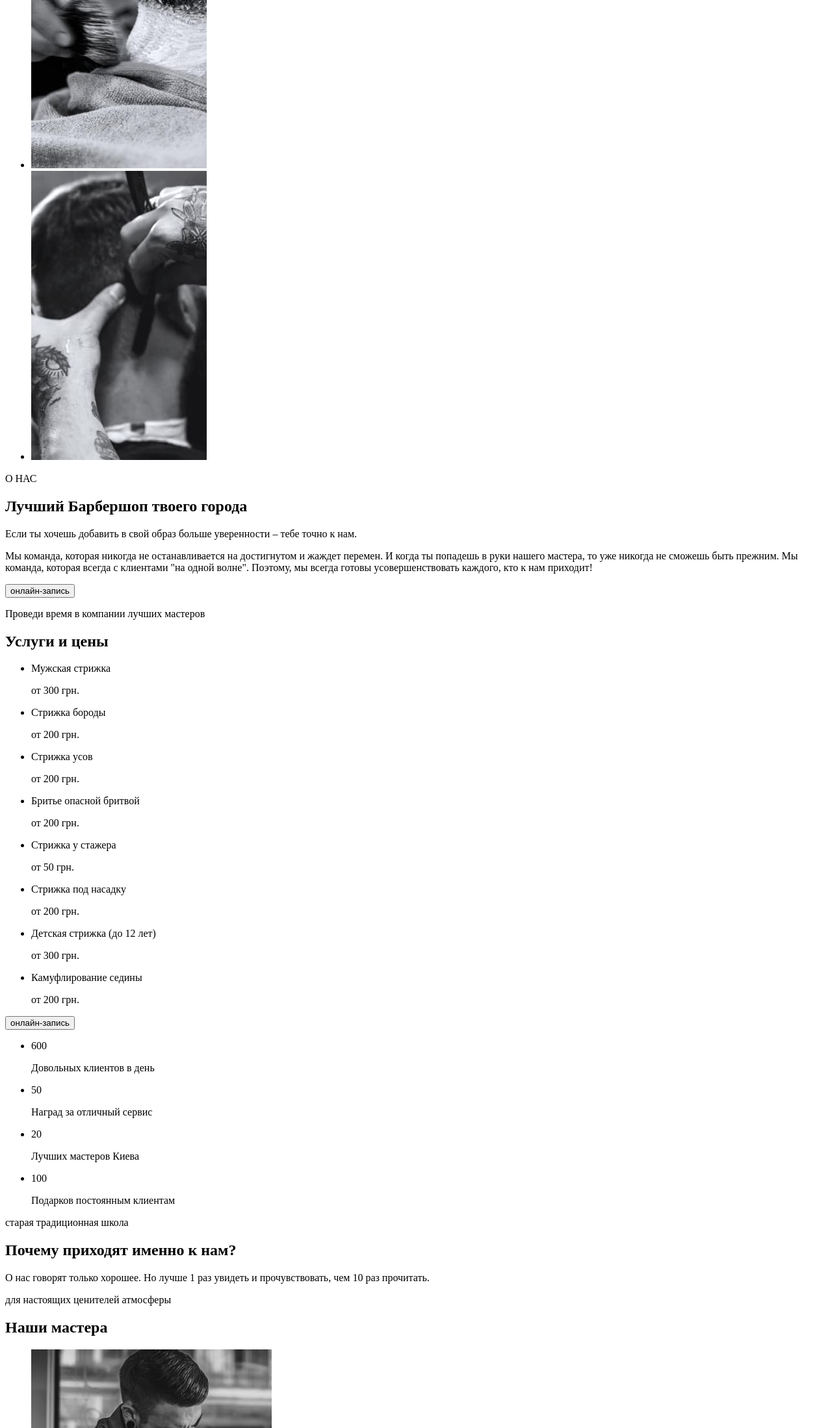
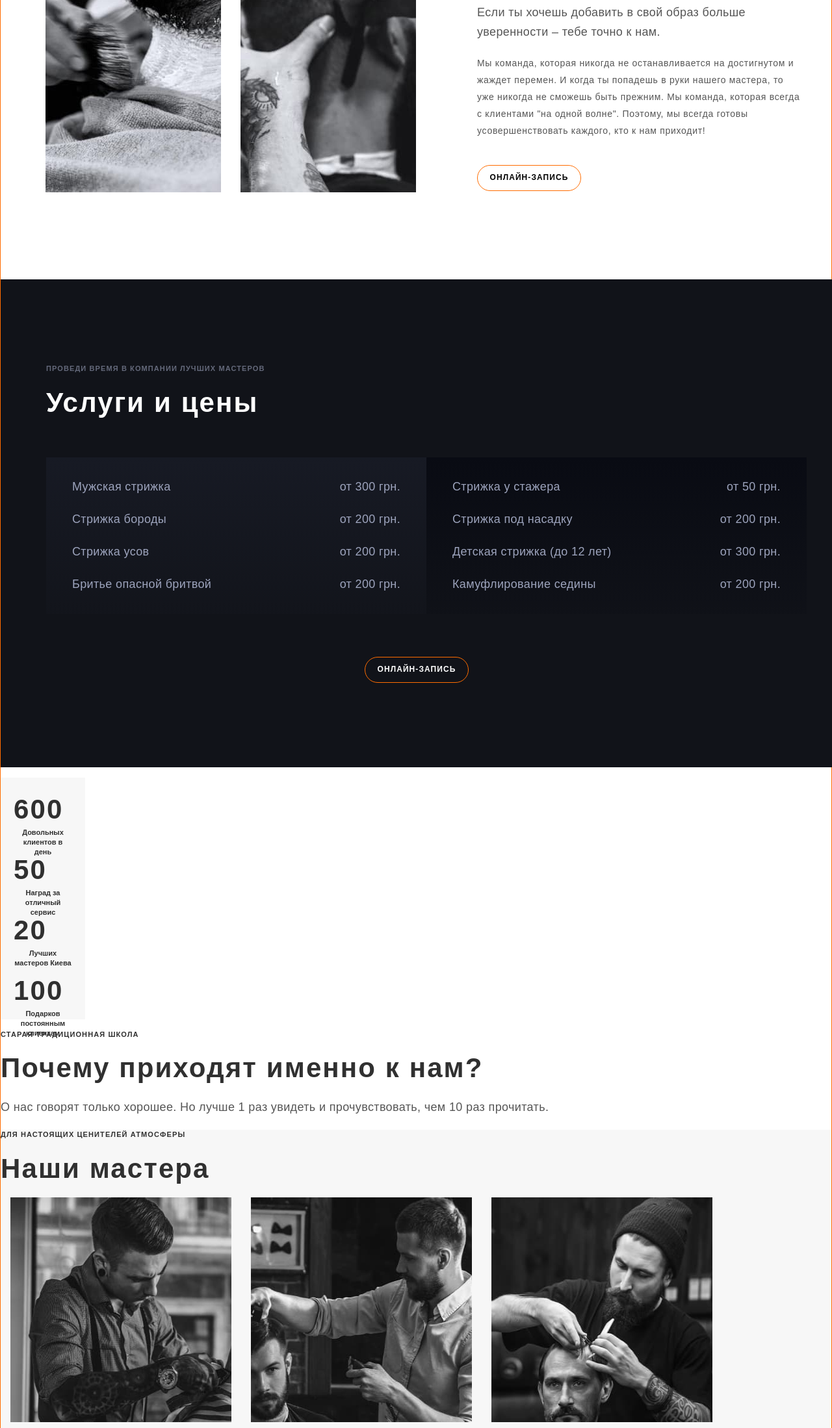
Before and after one commit to uliasuprun/goit-barbershop-01, a plain HTML site: page index.html in a window 1280 px wide. Shown: the part 602-2800 px from the top of the page at 65% size. Drawn offline with nearby package versions, Linux system fonts and the light colour scheme.

Commit message:
Added stylization of blocks "About us" and "Services and prices"

```diff
--- /dev/null
+++ b/css/styles.css
@@ -0,0 +1,319 @@
+:root {
+    --main-text-color: #303030;
+    --secondary-text-color: #555555;
+    --main-light-color: #ffffff;
+    --secondary-light-color: #9da4bd;
+    --accent-ccolor: #ff6c00;
+    --box-background-color: #f7f7f7;
+}
+body {
+    font-family: OpenSans, sans-serif;
+    font-style: normal;
+    color: var(--main-text-color);
+    background-color: var(--main-light-color);
+    position: relative;
+    width: 1280px;
+    margin: 0 auto;
+    border: 1px solid var(--accent-ccolor);
+}
+h1,
+h2,
+h3,
+h4,
+h5,
+h6,
+p {
+  margin: 0;
+}
+.link {
+    text-decoration: none;
+}
+.ul-style {
+    list-style: none;
+    padding-left: 0;
+}
+.section-menu {
+    background-color: var(--main-text-color);
+    display: flex;
+}
+.nav-menu {
+    padding: 50px 20px 0 20px;
+    font-style: normal;
+    font-weight: 600;
+    font-size: 12px;
+    line-height: 1.33;
+    letter-spacing: 0.1em;
+    color: var(--main-light-color);
+}
+.nav-menu:hover,
+.nav-menu:focus {
+    color: var(--accent-ccolor);
+}
+.nav-link {
+    font-weight: 600;
+    font-size: 12px;
+    line-height: 1.33;
+    letter-spacing: 0.1em;
+    color: var(--main-light-color);
+    background-color: var(--main-text-color);
+}
+.tel-header {
+
+    font-weight: 600;
+    font-size: 12px;
+    line-height: 1.33;
+    letter-spacing: 0.1em;
+    text-transform: uppercase;
+    color: var(--main-light-color);
+}
+.tel-header:hover,
+.tel-header:focus {
+    color: var(--accent-ccolor);
+}
+
+
+/*-------*/
+.subtitle {
+    margin-bottom: 20px;
+    font-weight: 600;
+    font-size: 11px;
+    line-height: 1.36;
+    letter-spacing: 0.1em;
+    text-transform: uppercase;
+}
+.section-title {
+    margin-bottom: 20px;
+    font-weight: bold;
+    font-size: 42px;
+    line-height: 1.17;
+    letter-spacing: 0.05em;
+}
+.description-middle {
+    margin-bottom: 20px;
+    font-size: 18px;
+    line-height: 1.67;
+    letter-spacing: 0.02em;
+    color: var(--secondary-text-color);
+}
+.description-light {
+    width: 500px;
+    margin-bottom: 40px;
+    font-size: 14px;
+    line-height: 1.86;
+    letter-spacing: 0.05em;
+    color: #555555;
+}
+
+.section-prices {
+    width: 1280px;
+    background: #111319;
+    text-align: center;
+}
+.secondary-subtitle {
+    margin-bottom: 20px;
+    font-weight: 600;
+    font-size: 11px;
+    line-height: 1.36;
+    letter-spacing: 0.1em;
+    text-transform: uppercase;
+    color: rgba(157, 164, 189, 0.6);
+}
+.secondary-title {
+    font-weight: bold;
+    font-size: 42px;
+    line-height: 1.17;
+    letter-spacing: 0.05em;
+    color: var(--main-light-color);
+}
+.secondary-description {
+    font-size: 18px;
+line-height: 1.67;
+letter-spacing: 0.02em;
+color: var(--secondary-light-color);
+}
+.dark-btn {
+    font-weight: 600;
+    font-size: 12px;
+    line-height: 1.33;
+    letter-spacing: 0.09em;
+    text-transform: uppercase;
+    color: var(--main-light-color);
+    border: 1px solid var(--accent-ccolor);
+    width: 160px;
+    height: 40px;
+    box-sizing: border-box;
+    border-radius: 25px;
+    background-color: transparent;
+}
+.dark-btn:hover,
+.dark-btn:focus {
+    background-color: var(--accent-ccolor);
+}
+
+
+
+
+
+
+
+
+
+
+.container {
+    width: 1170px;
+    padding: 130px 15px;
+    margin: 0 auto;
+}
+.indent {
+    display: block;
+}
+/* СЕКЦИЯ О НАС
+Лучший Барбершоп твоего города */
+
+.about-img {
+    display: flex;
+    margin-top: 0;
+    margin-bottom: 0;
+}
+.about-img .item:not(last-child) {
+    margin-right: 30px;
+}
+.about-container {
+    display: flex;
+}
+.about-text {
+    margin-left: 64px;
+}
+.light-btn {
+    font-weight: 600;
+    font-size: 12px;
+    line-height: 1.33;
+    letter-spacing: 0.09em;
+    text-transform: uppercase;
+    border: 1px solid var(--accent-ccolor);
+    width: 160px;
+    height: 40px;
+    box-sizing: border-box;
+    border-radius: 25px;
+    background-color: transparent;
+}
+.light-btn:hover,
+.light-btn:focus {
+    color: var(--main-light-color);
+    background-color: var(--accent-ccolor);
+}
+
+/* Услуги и цены
+Проведи время в компании
+лучших мастеров */
+
+.prices-container {
+    display: flex;
+}
+.secondary-subtitle-prc {
+    text-align: start;
+}
+.secondary-title-prc {
+    margin-bottom: 44px;
+    text-align: start;
+}
+.price-list-first .ul-style {
+    width: 585px;
+    background: linear-gradient(180deg, #171A24 0%, rgba(23, 26, 36, 0.2) 100%);
+}
+.price-list-second .ul-style{
+    width: 585px;
+    background: linear-gradient(180deg, #090B13 0%, rgba(9, 11, 19, 0.2) 100%);
+}
+.ul-style .item-prc {
+    display: flex;
+    justify-content: space-between;
+}
+.item-prc {
+    padding-left: 40px;
+    padding-right: 40px;
+}
+.item-prc:first-child {
+    padding-top: 30px;
+}
+.item-prc:nth-child(-n + 3) {
+    margin-bottom: 20px;;
+  }
+.item-prc:last-child {
+    padding-bottom: 30px;
+}
+.btn-prc {
+    margin-top: 50px;
+}
+
+
+
+
+
+/*СЕКЦИЯ НАШИ ОСОБЕННОСТИ
+Почему приходят именно к нам?*/
+.features-box {
+    width: 130px;
+    height: 93px;
+    padding: 20px;
+    background: var(--box-background-color);
+}
+.features-qty {
+    font-weight: bold;
+    font-size: 42px;
+    line-height: 1.36;
+    text-align: center;
+    letter-spacing: 0.05em;
+}
+.features-item {
+    font-weight: 600;
+    font-size: 11px;
+    line-height: 1.36;
+    text-align: center;
+}
+/*СЕКЦИЯ НАШИ МАСТЕРА*/
+.section-masters {
+    background-color: var(--box-background-color);
+}
+.master-items {
+    display: flex;
+}
+.master-title {
+    font-size: 18px;
+    line-height: 1.39;
+    text-align: center;
+    letter-spacing: 0.02em;
+}
+.master-description {
+    font-size: 14px;
+    line-height: 1.36;
+    text-align: center;
+    letter-spacing: 0.02em;
+    color: var(--accent-ccolor);
+}
+
+/*PORTFOLIO SECTION*/
+.display-title {
+    display: none;
+}
+.portfolio-items {
+    display: flex;
+}
+.portfolio-img {
+    padding: 0 15px 0 15px;
+}
+/*SECTION CONTACTS*/
+.section-contacts {
+    background-color: #191c26;
+    display: flex;
+}
+.section-contacts-one {
+    width: 625px;
+}
+.section-contacts-two {
+    width: 625px;
+}
+/*-------*/
+.address-style {
+    font-style: normal;
+}
--- a/index.html
+++ b/index.html
@@ -5,30 +5,38 @@
     <meta http-equiv="X-UA-Compatible" content="IE=edge">
     <meta name="viewport" content="width=device-width, initial-scale=1.0">
     <title>Barber Shop</title>
+    <link rel="preconnect" href="https://fonts.googleapis.com">
+    <link rel="preconnect" href="https://fonts.gstatic.com" crossorigin>
+    <link href="https://fonts.googleapis.com/css2?family=Open+Sans:wght@400;600;700&family=Raleway:wght@700&display=swap" rel="stylesheet">
+    <link
+    rel="stylesheet"
+    href="https://cdnjs.cloudflare.com/ajax/libs/modern-normalize/1.1.0/modern-normalize.min.css"
+  />
+    <link rel="stylesheet" href="./css/styles.css">
 </head>
 <body>
-    <header>
-        <a href="/">
+    <header class="header">
+        <nav class="nav-section">
+        <a class="link" href="/">
             <img src="./images/logo.svg" alt="лого сайта">
         </a>
-        <nav>
-            <ul>
-                <li><a href="#about">О нас</a></li>
-                <li><a href="#prices">Услуги и цены</a></li>
-                <li><a href="#masters">Мастера</a></li>
-                <li><a href="#contacts">Контакты</a></li>
+            <ul class="ul-style section-menu">
+                <li><a class="link nav-menu" href="#about">О нас</a></li>
+                <li><a class="link nav-menu" href="#prices">Услуги и цены</a></li>
+                <li><a class="link nav-menu" href="#masters">Мастера</a></li>
+                <li><a class="link nav-menu" href="#contacts">Контакты</a></li>
             </ul>
         </nav>
-        <ul>
-            <li><a href="tel:+380441111111">+38 044 111 11 11</a></li>
-            <li><button type="button">онлайн-запись</button></li>
+        <ul class="ul-style ">
+            <li class=""><a class="link tel-header" href="tel:+380441111111">+38 044 111 11 11</a></li>
+            <li class=""><button class="dark-btn" type="button">онлайн-запись</button></li>
         </ul>
     </header>
     <main>
         <section>
-            <ul>
-                <li><a href="" target="_blank" rel="noopener norefferer">Instagram</a></li>
-                <li><a href="" target="_blank" rel="noopener norefferer">Youtube</a></li>
+            <ul class="ul-style">
+                <li><a class="link" href="" target="_blank" rel="noopener norefferer">Instagram</a></li>
+                <li><a class="link" href="" target="_blank" rel="noopener norefferer">Youtube</a></li>
             </ul>
             <p lang="en">A hair salon for men in Kyiv</p>
             <h1 lang="en">BarberShop</h1>
@@ -36,138 +44,153 @@
                 Работаем быстро, осторожно и со вкусом.</p>
         </section>
         <section id="about">
-            <ul>
-                <li><img src="./images/about-img-1.jpeg" alt="барбер бреет шею" width="270" height="445"></li>
-                <li><img src="./images/about-img-2.jpeg" alt="барбер бреет усы"  width="270" height="445"></li>
+            <div class="container about-container">
+            <ul class="ul-style about-img">
+                <li class="item"><img src="./images/about-img-1.jpeg" alt="барбер бреет шею" width="270" height="445"></li>
+                <li class="item"><img src="./images/about-img-2.jpeg" alt="барбер бреет усы"  width="270" height="445"></li>
             </ul>
-        <p>О НАС</p>
-        <h2>Лучший Барбершоп твоего города</h2>
-        <p>Если ты хочешь добавить в свой образ больше уверенности – тебе точно к нам.</p>
-        <p>Мы команда, которая никогда не останавливается на достигнутом
+            <div class="about-text">
+        <p class="subtitle">О НАС</p>
+        <h2 class="section-title">Лучший Барбершоп <span class="indent">твоего города</span></h2>
+        <p class="description-middle">Если ты хочешь добавить в свой образ больше <span class="indent">уверенности – тебе точно к нам.</span></p>
+        <p class="description-light">Мы команда, которая никогда не останавливается на достигнутом
             и жаждет перемен. И когда ты попадешь в руки нашего мастера,
             то уже никогда не сможешь быть прежним. Мы команда, которая всегда с клиентами "на одной волне".
             Поэтому, мы всегда готовы усовершенствовать каждого, кто к нам приходит!</p>
-        <button type="button">онлайн-запись</button>
+        <button class="light-btn" type="button">онлайн-запись</button>
+    </div>
+    </div>
         </section>
-        <section id="prices">
-            <p>Проведи время в компании лучших мастеров</p>
-            <h2>Услуги и цены</h2>
-            <ul>
-                <li>
+        <section id="prices" class="section-prices">
+            <div class="container">
+            <p class="secondary-subtitle secondary-subtitle-prc">Проведи время в компании лучших мастеров</p>
+            <h2 class="secondary-title secondary-title-prc">Услуги и цены</h2>
+            <div class="prices-container">
+                <div class="price-list-first">
+                <ul class="ul-style">
+                    <li class="secondary-description item-prc">
                         <p>Мужская стрижка</p>
                         <p>от 300 грн.</p>
                     </li>
-                <li>
+                    <li class="secondary-description item-prc">
                         <p>Стрижка бороды</p>
                         <p>от 200 грн.</p>
                     </li>
-                <li>
+                    <li class="secondary-description item-prc">
                         <p>Стрижка усов</p>
                         <p>от 200 грн.</p>
                     </li>
-                <li>
+                    <li class="secondary-description item-prc">
                         <p>Бритье опасной бритвой</p>
                         <p>от 200 грн.</p>
                     </li>
                 </ul>
-            <ul>
-                <li>
+            </div>
+
+        <div class="price-list-second">
+            <ul class="ul-style">
+                <li class="secondary-description item-prc">
                     <p>Cтрижка у стажера</p>
                     <p>от 50 грн.</p>
                 </li>
-                <li>
+                <li class="secondary-description item-prc">
                     <p>Стрижка под насадку</p>
                     <p>от 200 грн.</p>
                 </li>
-                <li>
+                <li class="secondary-description item-prc">
                     <p>Детская стрижка (до 12 лет)</p>
                     <p>от 300 грн.</p>
                 </li>
-                <li>
+                <li class="secondary-description item-prc">
                     <p>Камуфлирование седины</p>
                     <p>от 200 грн.</p>
                 </li>
             </ul>
-            <button type="button">онлайн-запись</button>
+        </div>
+        </div>
+            <button class="dark-btn btn-prc" type="button">онлайн-запись</button>
+        </div>
         </section>
-        <section>
-            <ul>
+        <section class="features">
+            <ul class="ul-style">
+                <li class="features-box">
+                    <span class="features-qty">600</span>
+                    <p class="features-item">Довольных клиентов в день</p>
+                </li>
+                <li class="features-box">
+                    <span class="features-qty">50</span>
+                    <p class="features-item">Наград за отличный сервис</p>
+                </li>
+                <li class="features-box">
+                    <span class="features-qty">20</span>
+                    <p class="features-item">Лучших мастеров Киева</p>
+                </li>
+                <li class="features-box">
+                    <span class="features-qty">100</span>
+                    <p class="features-item">Подарков постоянным клиентам</p>
+                </li>
+            </ul>
+            <p class="subtitle">старая традиционная школа</p>
+            <h2 class="section-title">Почему приходят именно к нам?</h2>
+            <p class="description-middle">О нас говорят только хорошее. Но лучше 1 раз увидеть и прочувствовать, чем 10 раз прочитать.</p>
+        </section>
+        <section class="section-masters" id="masters">
+            <p class="subtitle">для настоящих ценителей атмосферы</p>
+            <h2 class="section-title">Наши мастера</h2>
+            <ul class="ul-style master-items">
                 <li>
-                    <span>600</span>
-                    <p>Довольных клиентов в день</p>
+                    <img class="portfolio-img" src="./images/john-smith.jpeg" alt="" width="370" height="346">
+                    <h3 class="master-title" lang="en">John Smith</h3>
+                    <p class="master-description" lang="en">Extreme Barber</p>
                 </li>
                 <li>
-                    <span>50</span>
-                    <p>Наград за отличный сервис</p>
+                    <img class="portfolio-img" src="./images/michele-doe.jpeg" alt="" width="370" height="346">
+                    <h3 class="master-title" lang="en">Michele Doe</h3>
+                    <p class="master-description" lang="en">Extreme Barber</p>
                 </li>
                 <li>
-                    <span>20</span>
-                    <p>Лучших мастеров Киева</p>
-                </li>
-                <li>
-                    <span>100</span>
-                    <p>Подарков постоянным клиентам</p>
-                </li>
-            </ul>
-            <p>старая традиционная школа</p>
-            <h2>Почему приходят именно к нам?</h2>
-            <p>О нас говорят только хорошее. Но лучше 1 раз увидеть и прочувствовать, чем 10 раз прочитать.</p>
-        </section>
-        <section id="masters">
-            <p>для настоящих ценителей атмосферы</p>
-            <h2>Наши мастера</h2>
-            <ul>
-                <li>
-                    <img src="./images/john-smith.jpeg" alt="" width="370" height="346">
-                    <h3 lang="en">John Smith</h3>
-                    <p lang="en">Extreme Barber</p>
-                </li>
-                <li>
-                    <img src="./images/michele-doe.jpeg" alt="" width="370" height="346">
-                    <h3 lang="en">Michele Doe</h3>
-                    <p lang="en">Extreme Barber</p>
-                </li>
-                <li>
-                    <img src="./images/alan-black.jpeg" alt="" width="370" height="346">
-                    <h3 lang="en">Alan Black</h3>
-                    <p lang="en">Extreme Barber</p>
+                    <img class="portfolio-img" src="./images/alan-black.jpeg" alt="" width="370" height="346">
+                    <h3 class="master-title" lang="en">Alan Black</h3>
+                    <p class="master-description" lang="en">Extreme Barber</p>
                 </li>
             </ul>
         </section>
         <!--visualy  hit прячем в css проверить написание-->
         <section>
-            <p>На латинском языке “барба” означает “борода”</p>
-            <h2>Портфолио</h2>
-            <ul>
-                <li><img src="./images/portfolio-img-1.jpeg" alt="барбер стрижет клиента" width="270" height="360"></li>
-                <li><img src="./images/portfolio-img-2.jpeg" alt="барбер бреет бороду" width="270" height="360"></li>
-                <li><img src="./images/portfolio-img-3.jpeg" alt="" width="270" height="360"></li>
-                <li><img src="./images/portfolio-img-4.jpeg" alt="" width="270" height="360"></li>
+            <p class="subtitle">На латинском языке “барба” означает “борода”</p>
+            <h2 class="display-title">Портфолио</h2>
+            <ul class="ul-style portfolio-items">
+                <li class="portfolio-img"><img src="./images/portfolio-img-1.jpeg" alt="барбер стрижет клиента" width="270" height="360"></li>
+                <li class="portfolio-img"><img src="./images/portfolio-img-2.jpeg" alt="барбер бреет бороду" width="270" height="360"></li>
+                <li class="portfolio-img"><img src="./images/portfolio-img-3.jpeg" alt="" width="270" height="360"></li>
+                <li class="portfolio-img"><img src="./images/portfolio-img-4.jpeg" alt="" width="270" height="360"></li>
             </ul>
         </section>
-        <section>
+        <div class="section-contacts">
+            <section class="section-contacts-one">
                 <h2>Онлайн-запись</h2>
             </section>
-        <section id="contacts">
+            <section class="section-contacts-two" id="contacts">
                 <h2>Контакты</h2>
-            <address>
-                <ul>
-                    <li><a href="https://goo.gl/maps/K4JvekXCJwov5y4EA" target="_blank" rel="noopener noreferrer">ул. Васильковая, 7А Киев, 08132</a></li>
-                    <li><a href="tel:+380441111111">+38 044 111 11 11</a></li>
-                    <li><a href="mailto:barbershop@email.com">barbershop@email.com</a></li>
+                <address class="address-style">
+                    <ul class="ul-style">
+                        <li><a class="link" href="https://goo.gl/maps/K4JvekXCJwov5y4EA" target="_blank" rel="noopener noreferrer">ул. Васильковая, 7А Киев, 08132</a></li>
+                        <li><a class="link" href="tel:+380441111111">+38 044 111 11 11</a></li>
+                        <li><a class="link" href="mailto:barbershop@email.com">barbershop@email.com</a></li>
                     </ul>
                 </address>
                 <b>Время работы</b>
                 <p>Ежедневно с 9:00 до 22:00</p>
             </section>
+         </div>
     </main>
 
 
     <footer>
         <p>&copy; Copyright 2020</p>
-        <ul>
-            <li><a href="">Instagram</a></li>
-            <li><a href="">Youtube</a></li>
+        <ul class="ul-style">
+            <li><a class="link" href="">Instagram</a></li>
+            <li><a class="link" href="">Youtube</a></li>
         </ul>
     </footer>
 
```
Lines whose indentation alone changed are shown as unchanged.
